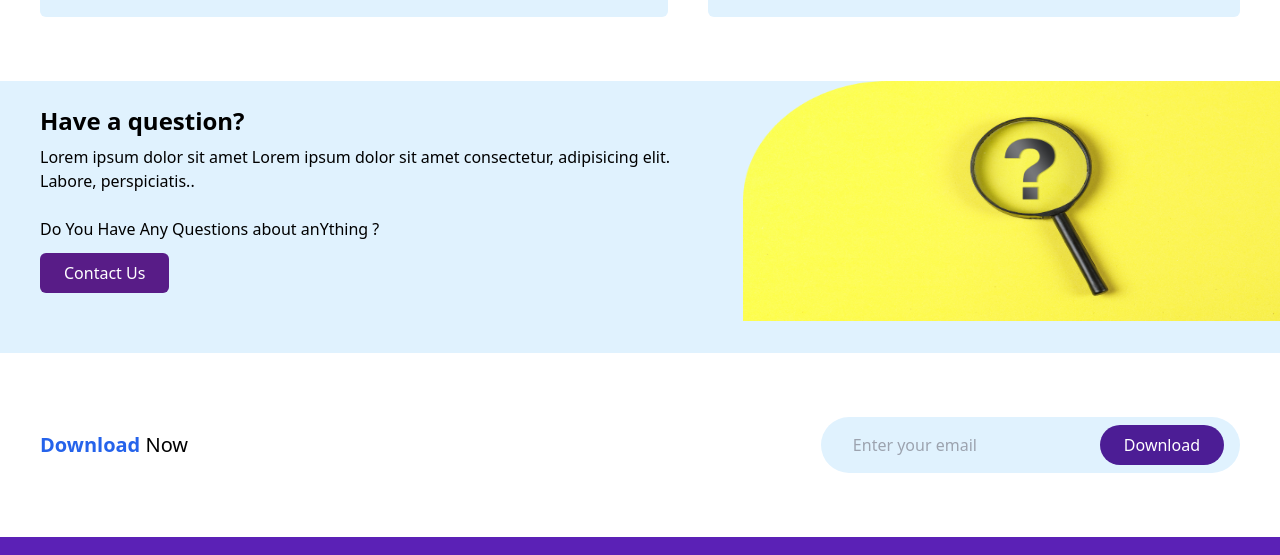
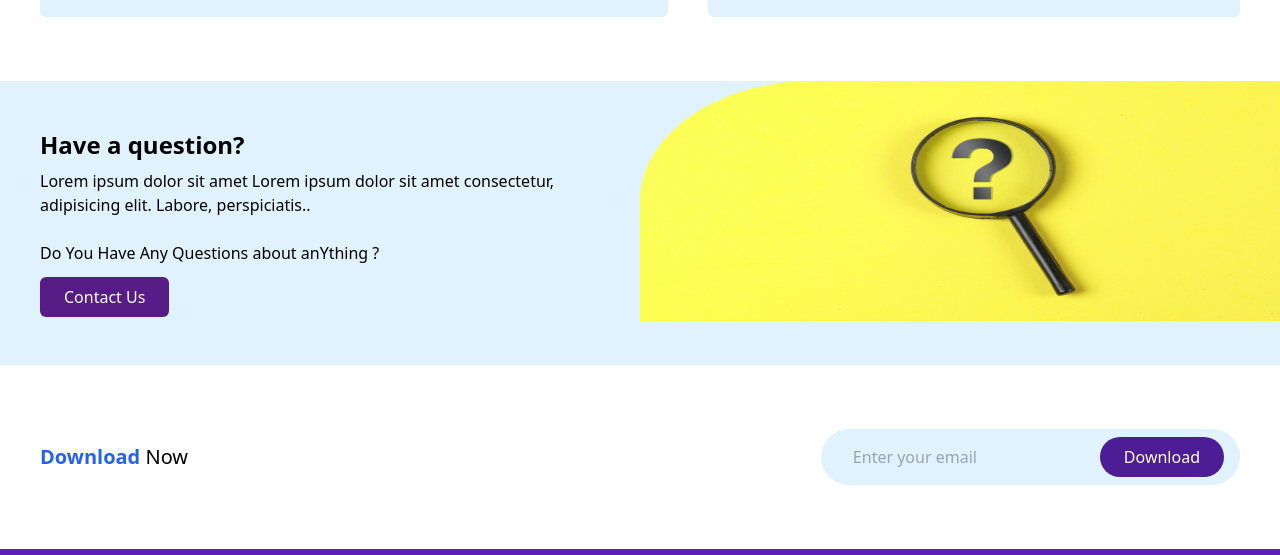
Before and after one commit to elbineldhose007/web-devolepment, a plain HTML site: page index.html in a window 1280 px wide. Shown: the part 1266-1821 px from the top of the page. Drawn offline with nearby package versions, Linux system fonts and the light colour scheme.

Commit message:
final commit

```diff
--- a/index.html
+++ b/index.html
@@ -161,9 +161,9 @@
   </div>
 </section>
 
-<section class="container bg-sky-100 mt-10 flex justify-between w-auto  ">
+<section class="container bg-sky-100 mt-10 flex w-full">
 
-  <div class="px-10 py-6">
+  <div class="px-10 py-12 flex-1">
     <h2 class="text-xl lg:text-2xl font-bold">Have a question?</h2>
     <p class="hidden md:block mt-2">Lorem ipsum dolor sit amet Lorem ipsum dolor sit amet consectetur, adipisicing elit. Labore, perspiciatis..</p>
     <br>
@@ -172,7 +172,7 @@
       Contact Us
     </button>
   </div>
-  <img src="./Rectangle_38-2 (1).png" alt="" class="w-1/2 h-[240px] mb-8 md:w-[]">
+  <img src="./Rectangle_38-2 (1).png" alt="lens" class="w-1/2 h-[240px] mb-8 md:w-[]">
 </section>
 <section class="px-10 py-16 flex flex-col lg:flex-row justify-between items-center">
 
```
